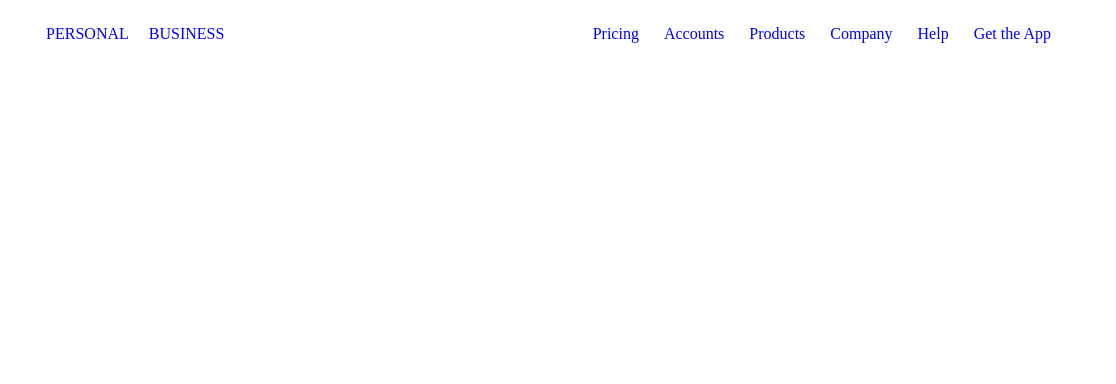
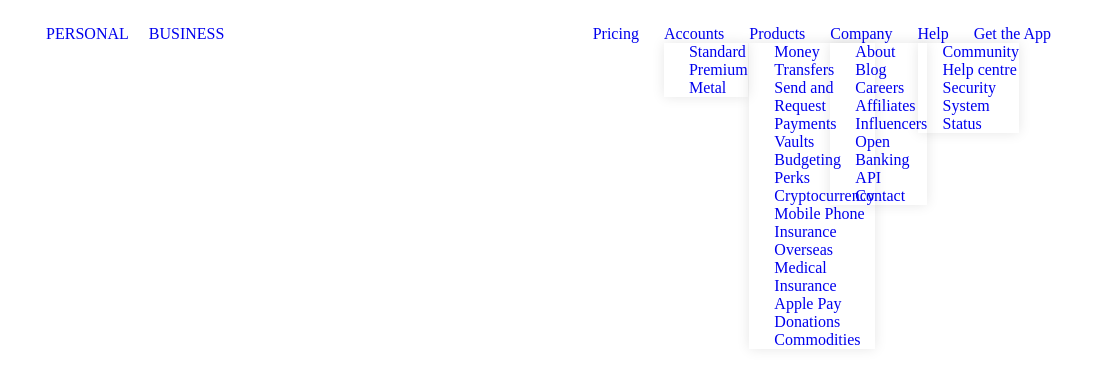
Before and after one commit to pep1994/js-html-css-revolut, a plain HTML site: page index.html in a window 1280 px wide. Shown: the full height of the page, 164-1280 px from the left. Drawn offline with nearby package versions, Linux system fonts and the light colour scheme.

Commit message:
dropdown menu

```diff
--- a/css/style.css
+++ b/css/style.css
@@ -34,11 +34,17 @@ a {
   padding-right: 20px;
 }
 
-.navbar-right ul {
+.navbar-right .menu-right {
   display: flex;
 
 }
 
-.navbar-right ul li {
+.navbar-right .menu-right li {
   padding-left: 25px;
+  position: relative;
 }
+
+.dropdown {
+  box-shadow: 0 0 12px rgba(0, 0, 0, 0.1);
+  position: absolute;
+}
--- a/index.html
+++ b/index.html
@@ -26,24 +26,107 @@
           </ul>
         </div>
         <div class="navbar-right">
-          <ul>
+          <ul class="menu-right">
             <li>
               <a href="#">Pricing</a>
             </li>
             <li>
               <a href="#">Accounts</a>
+              <ul class="dropdown">
+                <li>
+                  <a href="#">Standard</a>
+                </li>
+                <li>
+                  <a href="#">Premium</a>
+                </li>
+                <li>
+                  <a href="#">Metal</a>
+                </li>
+              </ul>
             </li>
             <li>
               <a href="#">Products</a>
+              <ul class="dropdown">
+                <li>
+                  <a href="#">Money Transfers</a>
+                </li>
+                <li>
+                  <a href="#">Send and Request Payments</a>
+                </li>
+                <li>
+                  <a href="#">Vaults</a>
+                </li>
+                <li>
+                  <a href="#">Budgeting</a>
+                </li>
+                <li>
+                  <a href="#">Perks</a>
+                </li>
+                <li>
+                  <a href="#">Cryptocurrency</a>
+                </li>
+                <li>
+                  <a href="#">Mobile Phone Insurance</a>
+                </li>
+                <li>
+                  <a href="#">Overseas Medical Insurance</a>
+                </li>
+                <li>
+                  <a href="#">Apple Pay</a>
+                </li>
+                <li>
+                  <a href="#">Donations</a>
+                </li>
+                <li>
+                  <a href="#">Commodities</a>
+                </li>
+              </ul>
             </li>
             <li>
               <a href="#">Company</a>
+              <ul class="dropdown">
+                <li>
+                  <a href="#">About</a>
+                </li>
+                <li>
+                  <a href="#">Blog</a>
+                </li>
+                <li>
+                  <a href="#">Careers</a>
+                </li>
+                <li>
+                  <a href="#">Affiliates</a>
+                </li>
+                <li>
+                  <a href="#">Influencers</a>
+                </li>
+                <li>
+                  <a href="#">Open Banking API</a>
+                </li>
+                <li>
+                  <a href="#">Contact</a>
+                </li>
+              </ul>
             </li>
             <li>
               <a href="#">Help</a>
+                <ul class="dropdown">
+                  <li>
+                    <a href="#">Community</a>
+                  </li>
+                  <li>
+                    <a href="#">Help centre</a>
+                  </li>
+                  <li>
+                    <a href="#">Security</a>
+                  </li>
+                  <li>
+                    <a href="#">System Status</a>
+                  </li>
+                </ul>
             </li>
             <li>
-              <a href="#">Get the App</a>
+              <a id="button" href="#">Get the App</a>
             </li>
           </ul>
         </div>
```
